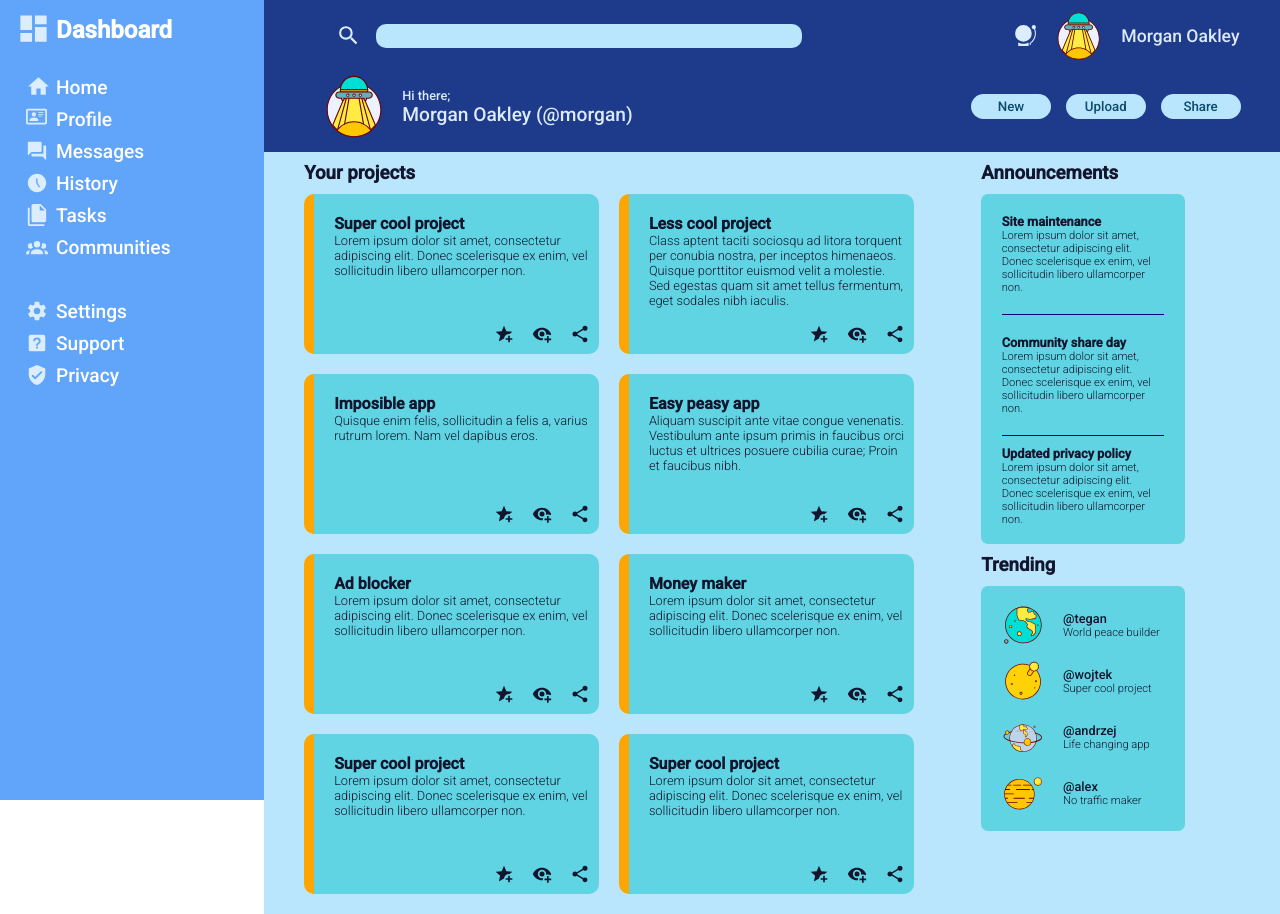
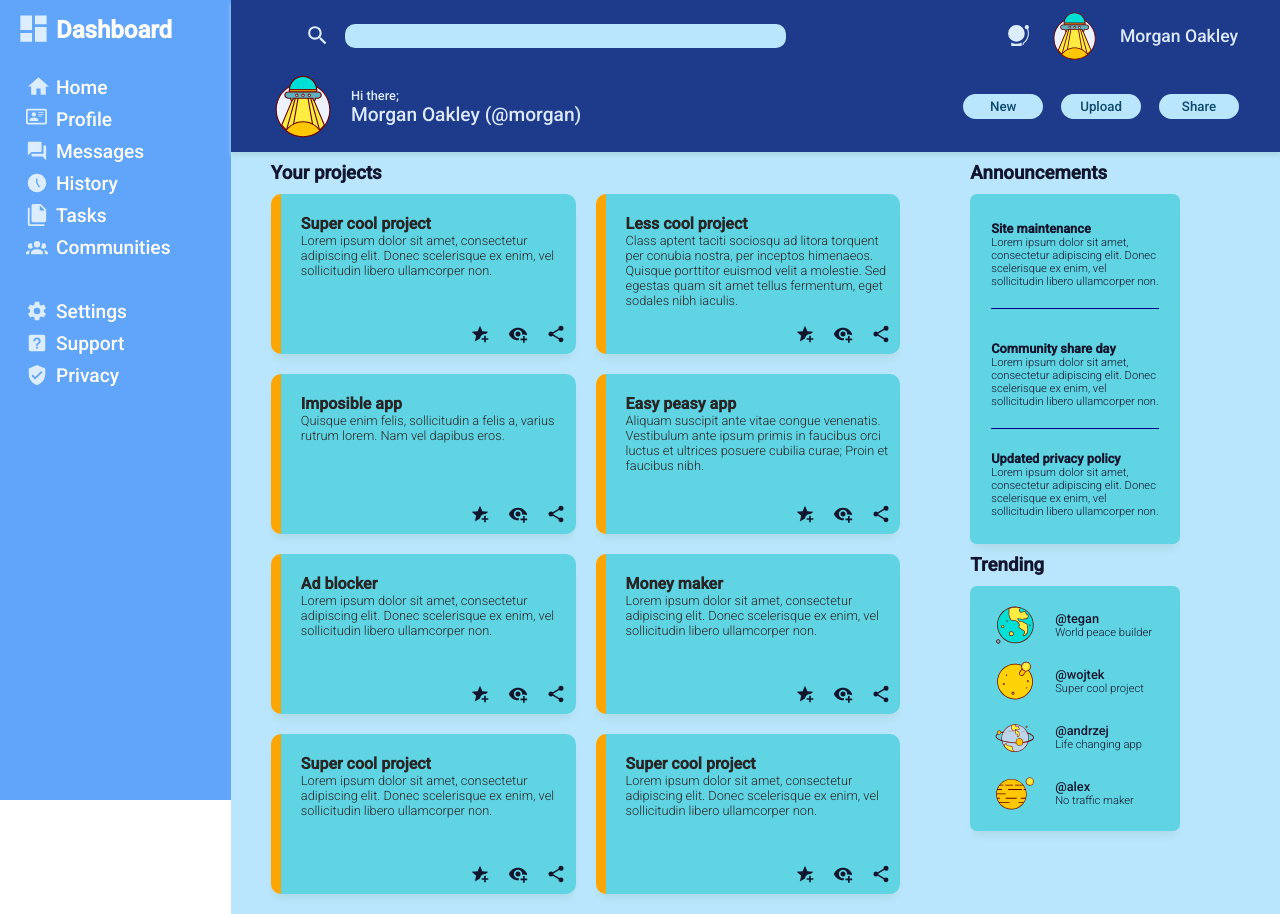
Before and after one commit to bepsik777/odin-dashboard, a plain HTML site: page index.html in a window 1280 px wide. Drawn offline with Linux system fonts and the light colour scheme.

Commit message:
Add more style rules

```diff
--- a/styles.css
+++ b/styles.css
@@ -8,6 +8,7 @@
     --header-color: #1e3a8a;
     --main-color: #bae6fd;
     --card-color: #61d4e3;
+    --card-font-color: #262626;
     --main-font-color: #11162e;
     --header-font-color: #dbeafe;
 }
@@ -29,9 +30,11 @@ body {
     position: relative;
     min-height: 100vh;
     display: grid;
-    grid-template-columns: 1.3fr 5fr;
+    grid-template-columns: 1.1fr 5fr;
     grid-template-rows: 1fr 5fr;
 }
+
+/* SIDEBAR AREA */
 
 .sidebar {
     position: sticky;
@@ -51,16 +54,7 @@ body {
     color: white;
 }
 
-.sidebar h2::before {
-    position: absolute;
-    top: -5px;
-    left: -40px;
-    display: block;
-    content: url(icons/sidebar/view-dashboard.svg);
-    filter: invert(96%) sepia(31%) saturate(6485%) hue-rotate(177deg) brightness(107%) contrast(99%);
-    height: 35px;
-    width: 35px;
-}
+
 
 
 
@@ -81,7 +75,12 @@ body {
 .nav > *,
 .settings > * {
     position: relative;
+    cursor: pointer;
+    width: max-content;
 }
+
+
+/* HEADER AREA */
 
 
 .header {
@@ -96,6 +95,7 @@ body {
 
     background-color: var(--header-color);
     color: var(--header-font-color);
+    box-shadow: 0 4px 4px  lightblue;
     padding-bottom: 10px;
 }
 
@@ -114,6 +114,7 @@ body {
     width: 25px;
 
     filter: invert(96%) sepia(31%) saturate(6485%) hue-rotate(177deg) brightness(107%) contrast(99%);
+    cursor: pointer;
 }
 
 input[type="search"] {
@@ -174,6 +175,7 @@ input[type="search"] {
 .welcome-msg {
     /* border: 1px solid white; */
     width: fit-content;
+    margin-right: 50px;
 
     display: flex;
     flex-direction: column;
@@ -215,6 +217,18 @@ input[type="search"] {
 
 }
 
+.btn:hover {
+    background-color: #2563eb;
+    color: var(--header-font-color);
+    cursor: pointer;
+}
+
+.btn:active {
+    background-color: #60a5fa;
+}
+
+/* CONTENT AREA */
+
 .content {
     grid-column: 2;
     grid-row: 2;
@@ -248,6 +262,7 @@ input[type="search"] {
     width: 100%;
     border-radius: 10px;
     border-left: 10px solid orange;
+    box-shadow: 0 8px 8px -4px lightblue;
 
     display: flex;
     flex-direction: column;
@@ -268,6 +283,10 @@ input[type="search"] {
 .card-content p {
     font-size: 0.8rem;
     font-weight: 300;
+}
+
+.project-description {
+    color: var(--card-font-color);
 }
 
 .icon-container {
@@ -299,6 +318,8 @@ input[type="search"] {
 
 .announcement, .trending {
     background-color: var(--card-color);
+    box-shadow: 0 8px 8px -4px lightblue;
+
 
     width: 60%;
     border-radius: 7px;
@@ -401,6 +422,17 @@ img[src="icons/ball4.svg"] {
 
 /* SIDEBAR ICONS */
 
+.sidebar h2::before {
+    position: absolute;
+    top: -5px;
+    left: -40px;
+    display: block;
+    content: url(icons/sidebar/view-dashboard.svg);
+    filter: invert(96%) sepia(31%) saturate(6485%) hue-rotate(177deg) brightness(107%) contrast(99%);
+    height: 35px;
+    width: 35px;
+}
+
 .home::before {
     position: absolute;
     left: -30px;
```
